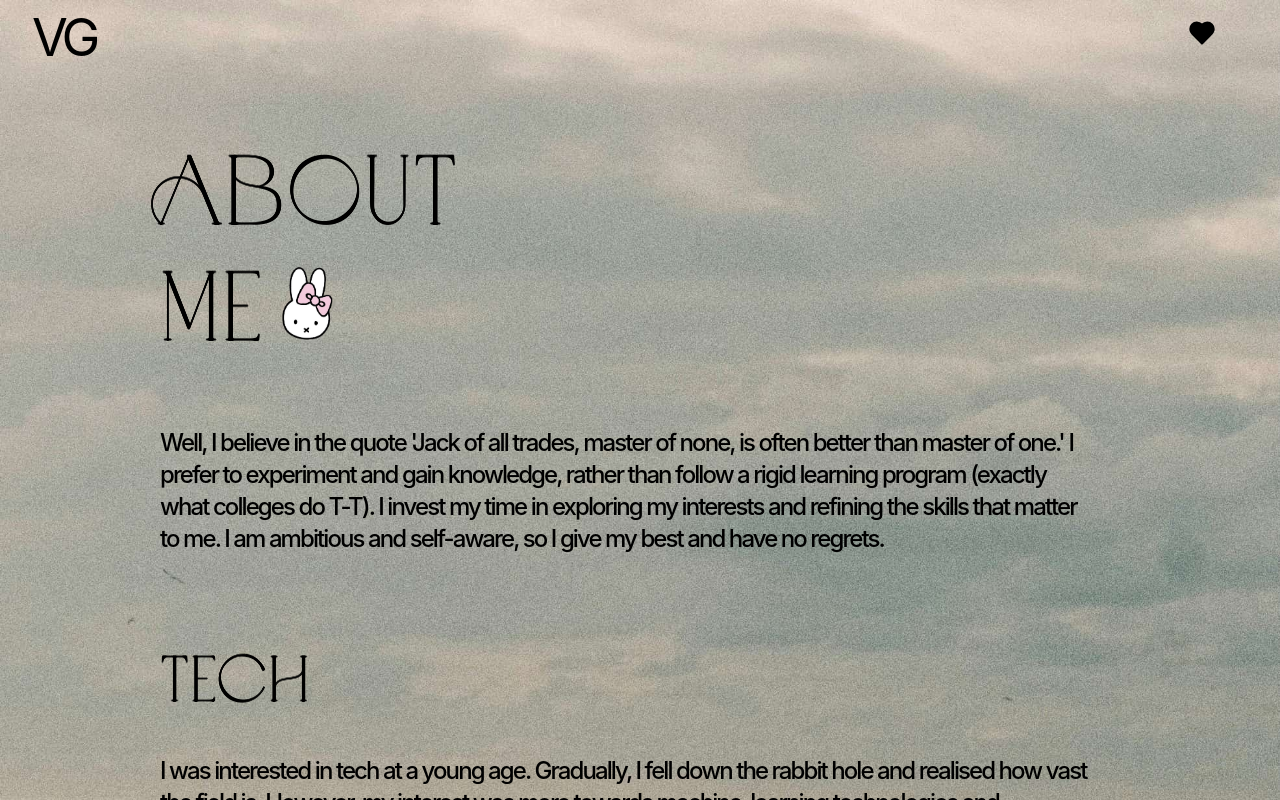
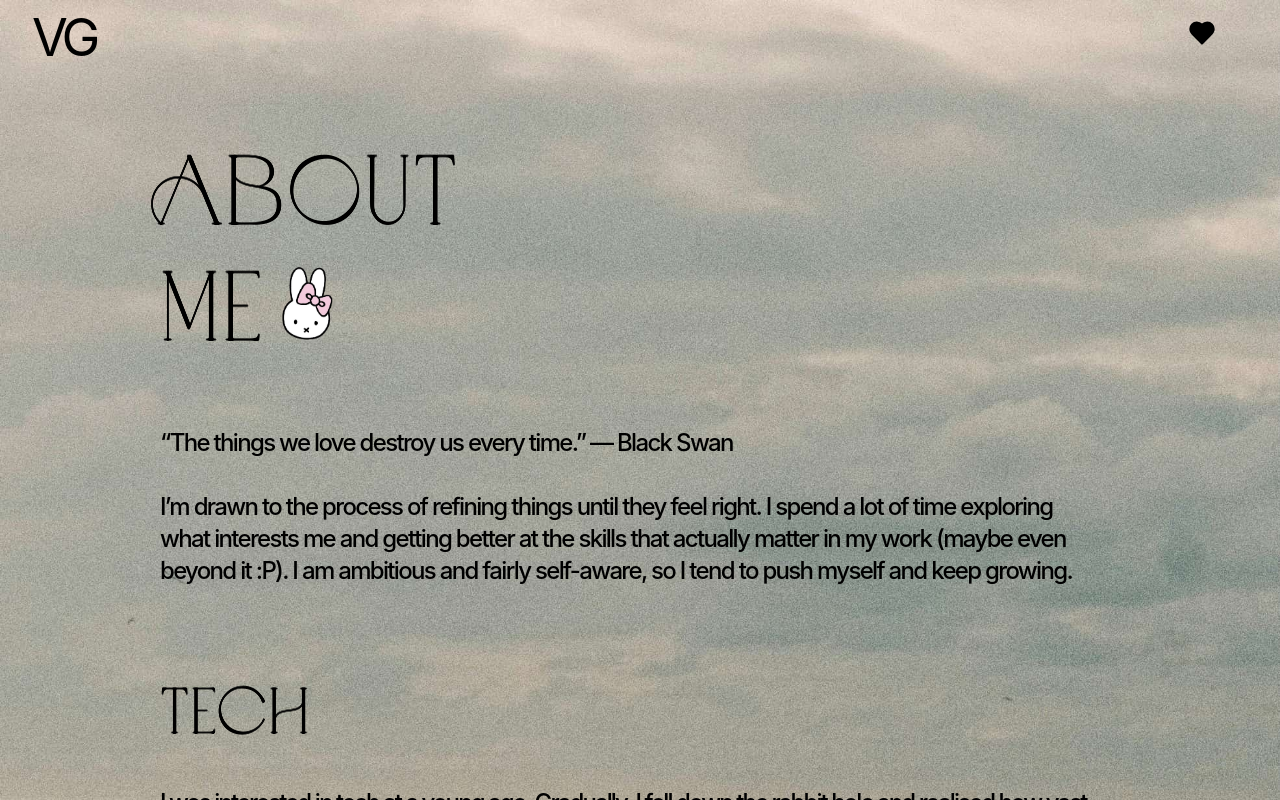
Before and after one commit to varshini-guttula/portfolio, a React (Vite) app: page /portfolio/About in a window 1280 px wide. Shown: the top 800 px of the page. Built offline with nearby package versions, Linux system fonts and the light colour scheme; the HTML template or start-up script is replaced by a standard one.

Commit message:
Use react-router Link for VG logo to prevent 404s on GitHub Pages

```diff
--- a/src/pages/About.tsx
+++ b/src/pages/About.tsx
@@ -55,11 +55,11 @@ const About = () => {
       <header className="flex justify-between items-center pl-2 sm:pl-4 md:pl-6 lg:pl-8 pr-4 sm:pr-8 md:pr-12 lg:pr-16 py-3 sm:py-5 relative">
 
         {/* Left: VG */}
-        <a href="/" className="select-none">
-        <div className="text-[32px] sm:text-[40px] md:text-[46px] lg:text-[52px] font-[400] tracking-[-0.09em] leading-none flex-shrink-0 select-none -mt-2 transition-colors duration-300 hover:text-pink-500">
-  VG
-</div>
-</a>
+        <Link to="/" className="select-none">
+          <div className="text-[32px] sm:text-[40px] md:text-[46px] lg:text-[52px] font-[400] tracking-[-0.09em] leading-none flex-shrink-0 select-none -mt-2 transition-colors duration-300 hover:text-pink-500">
+            VG
+          </div>
+        </Link>
 
 
 
@@ -160,12 +160,14 @@ const About = () => {
 
             {/* About */}
             <div className="max-w-5xl pl-6 sm:pl-10 md:pl-16 lg:pl-24">
-              <p className="text-base sm:text-lg md:text-xl lg:text-2xl font-inter font-medium leading-relaxed tracking-[-0.08em] whitespace-pre-line">
-                Well, I believe in the quote 'Jack of all trades, master of none, is often better
-                than master of one.' I prefer to experiment and gain knowledge, rather than follow
-                a rigid learning program (exactly what colleges do T-T). I invest my time in exploring
-                my interests and refining the skills that matter to me. I am ambitious and self-aware,
-                so I give my best and have no regrets.
+              <p className="text-base sm:text-lg md:text-xl lg:text-2xl font-inter font-medium leading-relaxed tracking-[-0.07em] whitespace-pre-line">
+                “The things we love destroy us every time.” — Black Swan
+                <br/>
+                <br/>
+                I’m drawn to the process of refining things until they feel right.
+                I spend a lot of time exploring what interests me and getting better
+                at the skills that actually matter in my work (maybe even beyond it :P).
+                I am ambitious and fairly self-aware, so I tend to push myself and keep growing.
               </p>
             </div>
           </div>
--- a/src/pages/Index.tsx
+++ b/src/pages/Index.tsx
@@ -27,11 +27,11 @@ const Index = () => {
       <header className="flex justify-between items-center pl-2 sm:pl-4 md:pl-6 lg:pl-8 pr-4 sm:pr-8 md:pr-12 lg:pr-16 py-3 sm:py-5 relative">
 
         {/* Left: VG */}
-        <a href="/" className="select-none">
-        <div className="text-[32px] sm:text-[40px] md:text-[46px] lg:text-[52px] font-[400] tracking-[-0.09em] leading-none flex-shrink-0 select-none -mt-2 transition-colors duration-300 hover:text-pink-500">
-  VG
-</div>
-</a>
+        <Link to="/" className="select-none">
+          <div className="text-[32px] sm:text-[40px] md:text-[46px] lg:text-[52px] font-[400] tracking-[-0.09em] leading-none flex-shrink-0 select-none -mt-2 transition-colors duration-300 hover:text-pink-500">
+            VG
+          </div>
+        </Link>
 
 
         <div className="-mt-5 relative">
```
